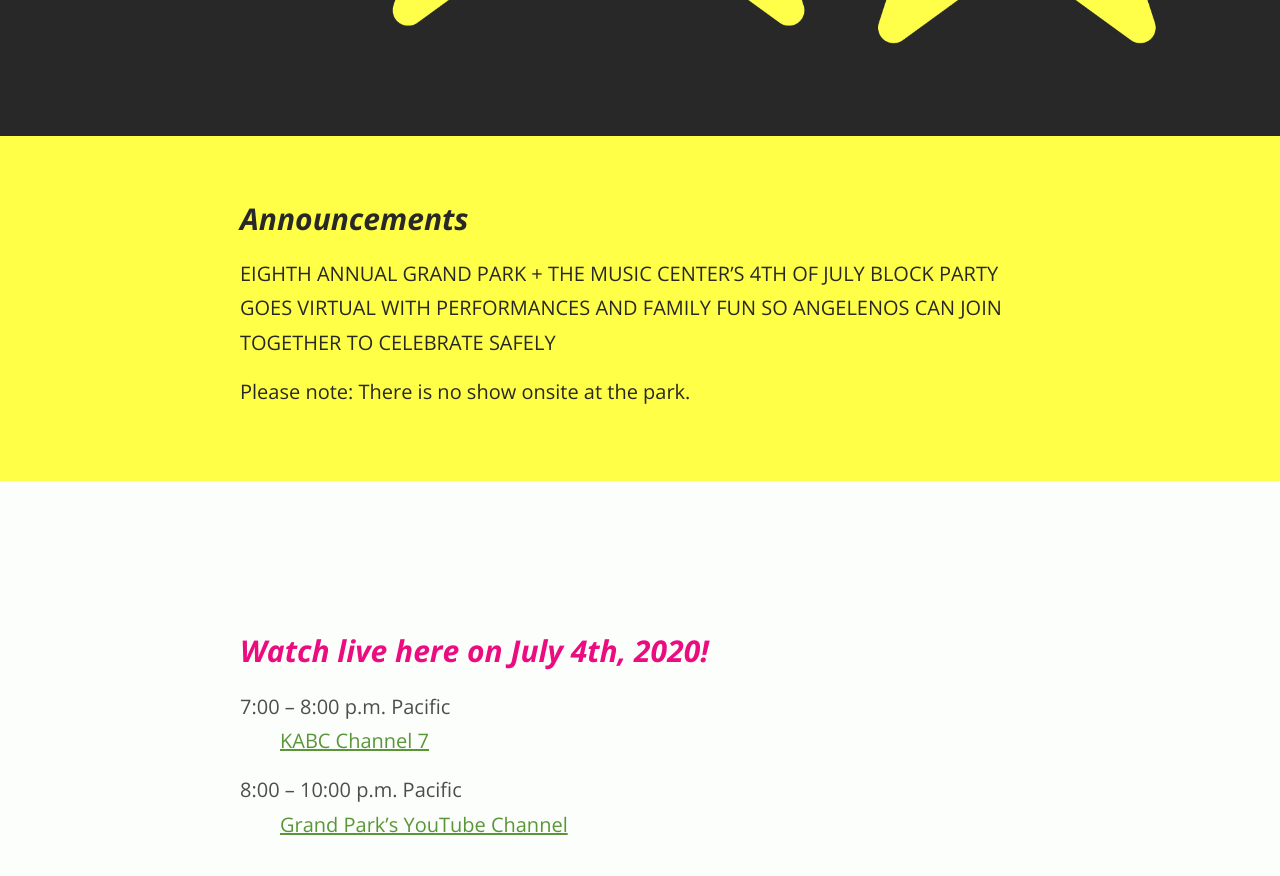
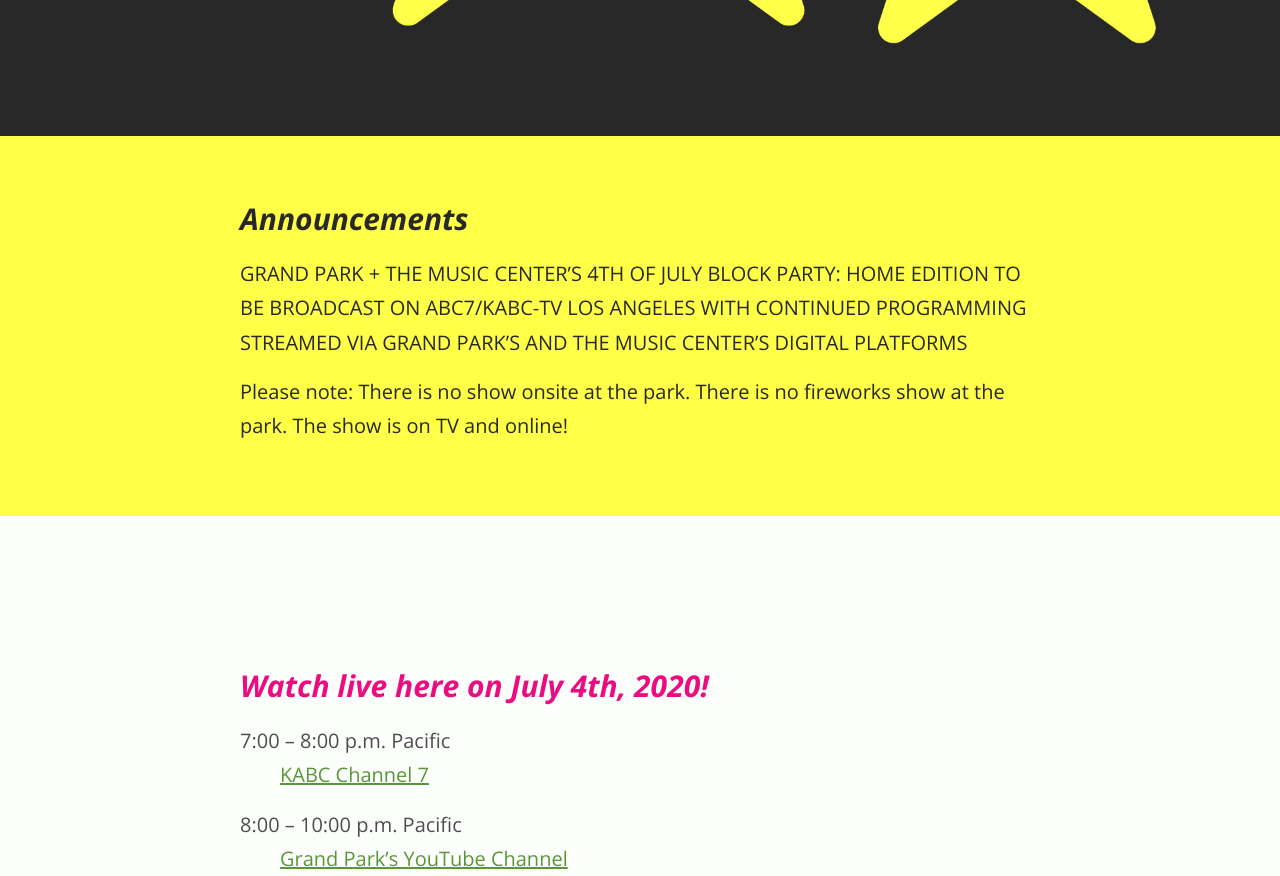
Before and after one commit to grandparkla/july4, a Jekyll site: the page built from index.markdown, in a window 1280 px wide and 900 px high, scrolled down 698 px, cut to the strip 0-876 px from the top of the window. Built offline with Jekyll 4.4.1, drawn with Linux system fonts in a browser that asks for light colours.

Commit message:
fixed artist name paragraphs

```diff
--- a/index.markdown
+++ b/index.markdown
@@ -6,10 +6,9 @@
 
 # Announcements
 
-EIGHTH ANNUAL GRAND PARK + THE MUSIC CENTER'S 4TH OF JULY BLOCK PARTY GOES VIRTUAL WITH PERFORMANCES AND FAMILY FUN SO ANGELENOS
-CAN JOIN TOGETHER TO CELEBRATE SAFELY
+GRAND PARK + THE MUSIC CENTER'S 4TH OF JULY BLOCK PARTY: HOME EDITION TO BE BROADCAST ON ABC7/KABC-TV LOS ANGELES WITH CONTINUED PROGRAMMING STREAMED VIA GRAND PARK’S AND THE MUSIC CENTER’S DIGITAL PLATFORMS
 
-Please note: There is no show onsite at the park.
+Please note: There is no show onsite at the park. There is no fireworks show at the park. The show is on TV and online!
 
 </section>
 
@@ -62,33 +61,33 @@
 
 ## Featuring
 
-* [D Smoke](https://twitter.com/DSmoke7)
-* [Amindi](https://www.instagram.com/amindi/)
-* [Ginger Root](https://www.instagram.com/gingerrootmusic/)
-* [San Cha](https://www.instagram.com/__san_cha__/)
+[D Smoke](https://twitter.com/DSmoke7)<br>
+[Amindi](https://www.instagram.com/amindi/)<br>
+[Ginger Root](https://www.instagram.com/gingerrootmusic/)<br>
+[San Cha](https://www.instagram.com/__san_cha__/)<br>
 
-* [143 Worldwide](https://www.instagram.com/143worldwide/)
-* Aedan McDaniels
-* [Brian B+ Cross](https://www.instagram.com/bpleasel/)
-* [Cerda Vega](https://www.instagram.com/cerdavegatacos/)
-* [Chinese American Museum](www.camla.org)
-* [Cumbiatón](https://www.instagram.com/cumbiaton_la/)
-* [Danny Trejo](https://www.instagram.com/trejostacos/)
-* [Ernesto Yerena](https://www.instagram.com/ernestoyerena/)
-* [Estevan Oriol](https://www.estevanoriol.com/)
-* [Filipino AF](https://www.instagram.com/filipinoafshow/)
-* [Jitlada Thai: Chef Jazz and Chef Sugar](http://jitladala.com/)
-* [Jules Muck](http://julesmuck.com/)
-* [Luis J. Rodriguez](https://www.luisjrodriguez.com/)
-* [Mikey Alfred](https://www.instagram.com/illegalciv)
-* [The Park's Finest: Johneric and Christine Araquel Concordia](https://www.theparksfinest.com/)
-* [Patrick Martinez](http://www.patrickmartinez.com/)
-* [Sérgio Mielniczenko](http://www.brazilianhour.org/)
-* [Shepard Fairey](https://obeygiant.com/)
-* [Susan Feniger](http://www.bordergrill.com/about/history/)
-* [Thalma de Frietas](https://www.thalmadefreitas.com/bio)
-* [Todo Verde: Chef Jocelyn Ramirez](https://www.todoverde.org/about)
-* [Zoie Brogdon](https://www.facebook.com/zozonoellebrogdon/)
+[143 Worldwide](https://www.instagram.com/143worldwide/)<br>
+Aedan McDaniels<br>
+[Brian B+ Cross](https://www.instagram.com/bpleasel/)<br>
+[Cerda Vega](https://www.instagram.com/cerdavegatacos/)<br>
+[Chinese American Museum](www.camla.org)<br>
+[Cumbiatón](https://www.instagram.com/cumbiaton_la/)<br>
+[Danny Trejo](https://www.instagram.com/trejostacos/)<br>
+[Ernesto Yerena](https://www.instagram.com/ernestoyerena/)<br>
+[Estevan Oriol](https://www.estevanoriol.com/)<br>
+[Filipino AF](https://www.instagram.com/filipinoafshow/)<br>
+[Jitlada Thai: Chef Jazz and Chef Sugar](http://jitladala.com/)<br>
+[Jules Muck](http://julesmuck.com/)<br>
+[Luis J. Rodriguez](https://www.luisjrodriguez.com/)<br>
+[Mikey Alfred](https://www.instagram.com/illegalciv)<br>
+[The Park's Finest: Johneric and Christine Araquel Concordia](https://www.theparksfinest.com/)<br>
+[Patrick Martinez](http://www.patrickmartinez.com/)<br>
+[Sérgio Mielniczenko](http://www.brazilianhour.org/)<br>
+[Shepard Fairey](https://obeygiant.com/)<br>
+[Susan Feniger](http://www.bordergrill.com/about/history/)<br>
+[Thalma de Frietas](https://www.thalmadefreitas.com/bio)<br>
+[Todo Verde: Chef Jocelyn Ramirez](https://www.todoverde.org/about)<br>
+[Zoie Brogdon](https://www.facebook.com/zozonoellebrogdon/)<br>
 
 
 
```
